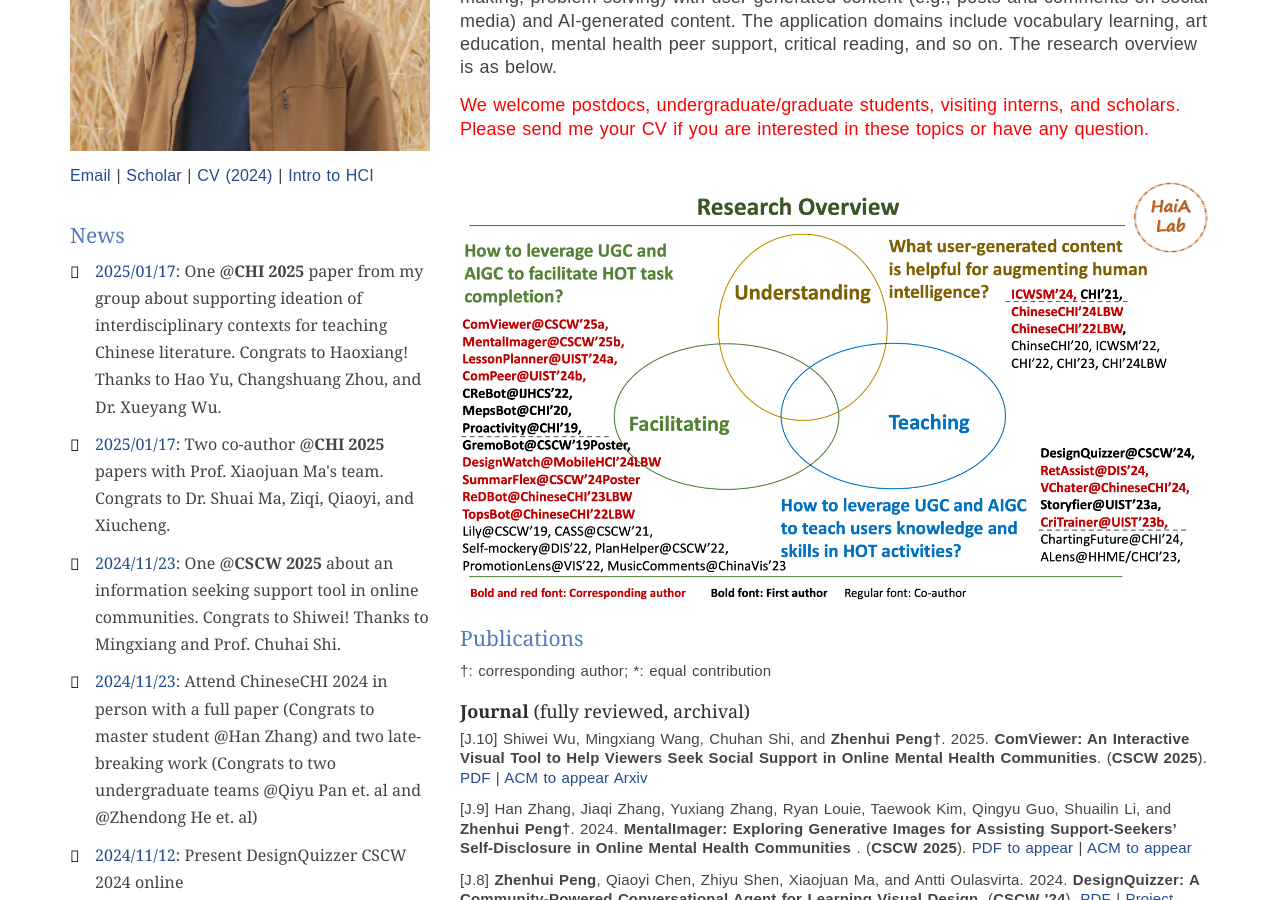
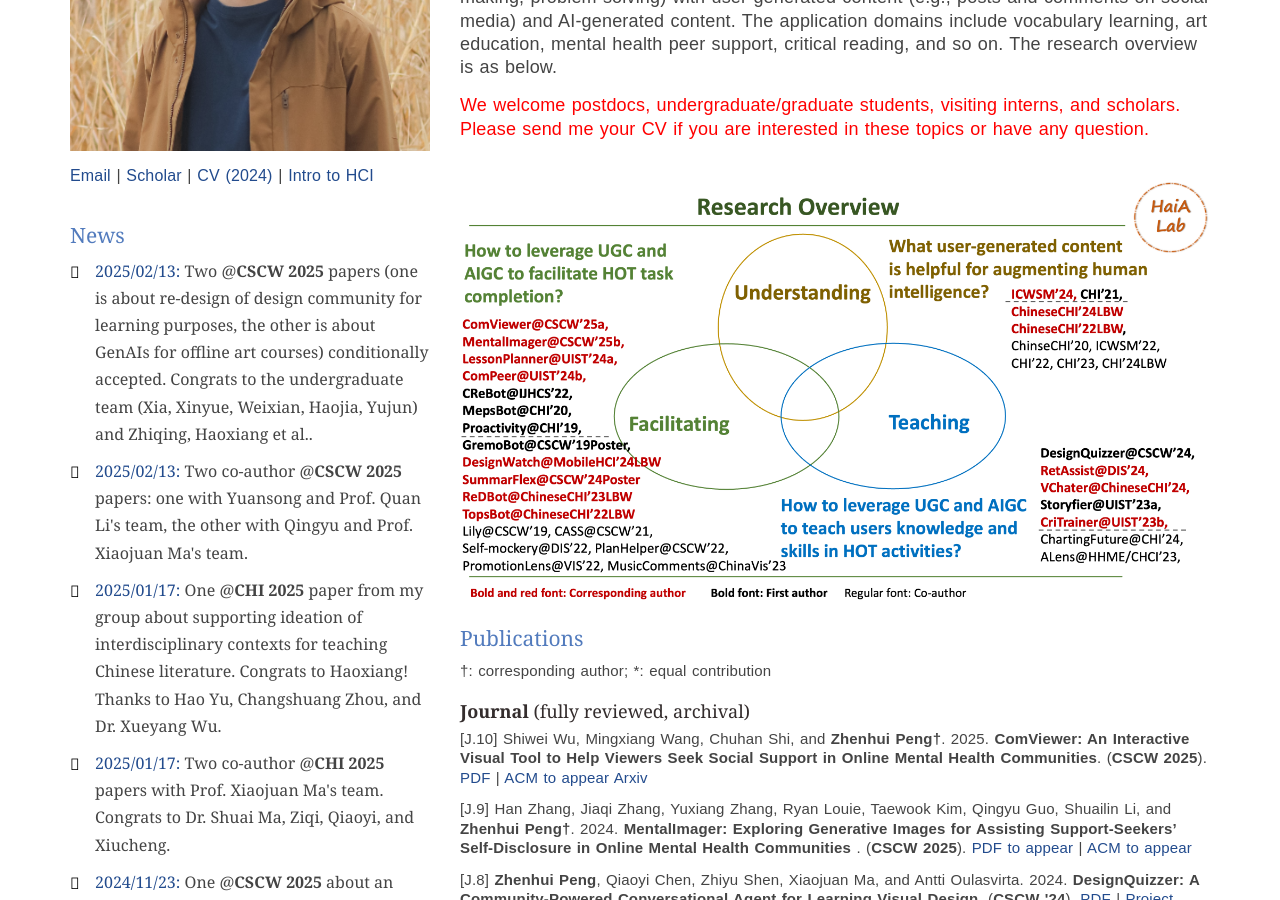
Before and after one commit to PenguinZhou/PenguinZhou.github.io, a Jekyll site: the page index.html, which Jekyll copies as it is, in a window 1280 px wide and 900 px high, scrolled down 362 px. Built offline with Jekyll 4.4.1, drawn with Linux system fonts in a browser that asks for light colours.

Commit message:
cscw 2025 news

```diff
--- a/index.html
+++ b/index.html
@@ -81,6 +81,12 @@
                 <div class="widget widget-archives news">
                     <h3 class="widget-title">News</h3>
                     <ul>
+                        <li>
+                            <a>2025/02/13:</a> Two @<strong>CSCW 2025</strong> papers (one is about re-design of design community for learning purposes, the other is about GenAIs for offline art courses) conditionally accepted. Congrats to the undergraduate team (Xia, Xinyue, Weixian, Haojia, Yujun) and Zhiqing, Haoxiang et al..
+                        </li>
+                        <li>
+                            <a>2025/02/13:</a> Two co-author @<strong>CSCW 2025</strong> papers: one with Yuansong and Prof. Quan Li's team, the other with Qingyu and Prof. Xiaojuan Ma's team.
+                        </li>
                         <li>
                             <a>2025/01/17:</a> One @<strong>CHI 2025</strong> paper from my group about supporting ideation of interdisciplinary contexts for teaching Chinese literature. Congrats to Haoxiang! Thanks to Hao Yu, Changshuang Zhou, and Dr. Xueyang Wu.
                         </li>
```
Also changed, not shown: 1 other file.
